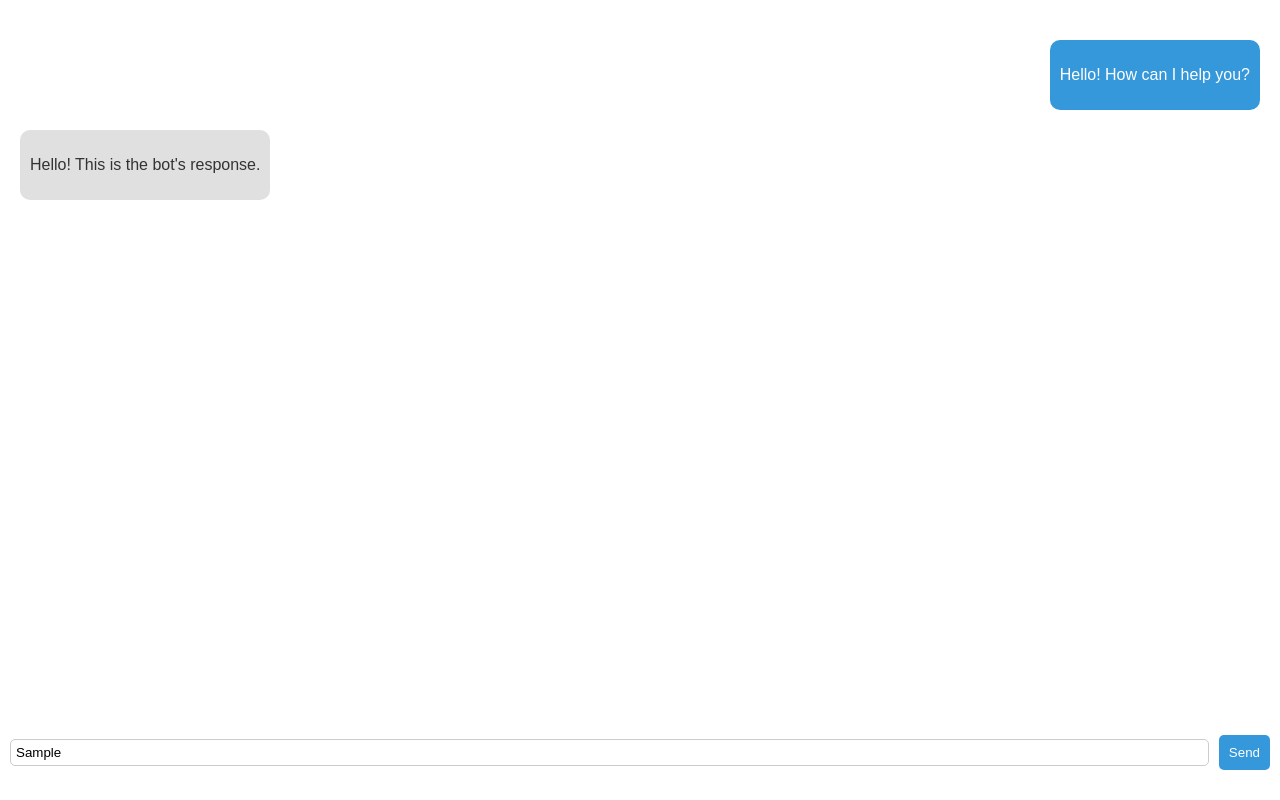
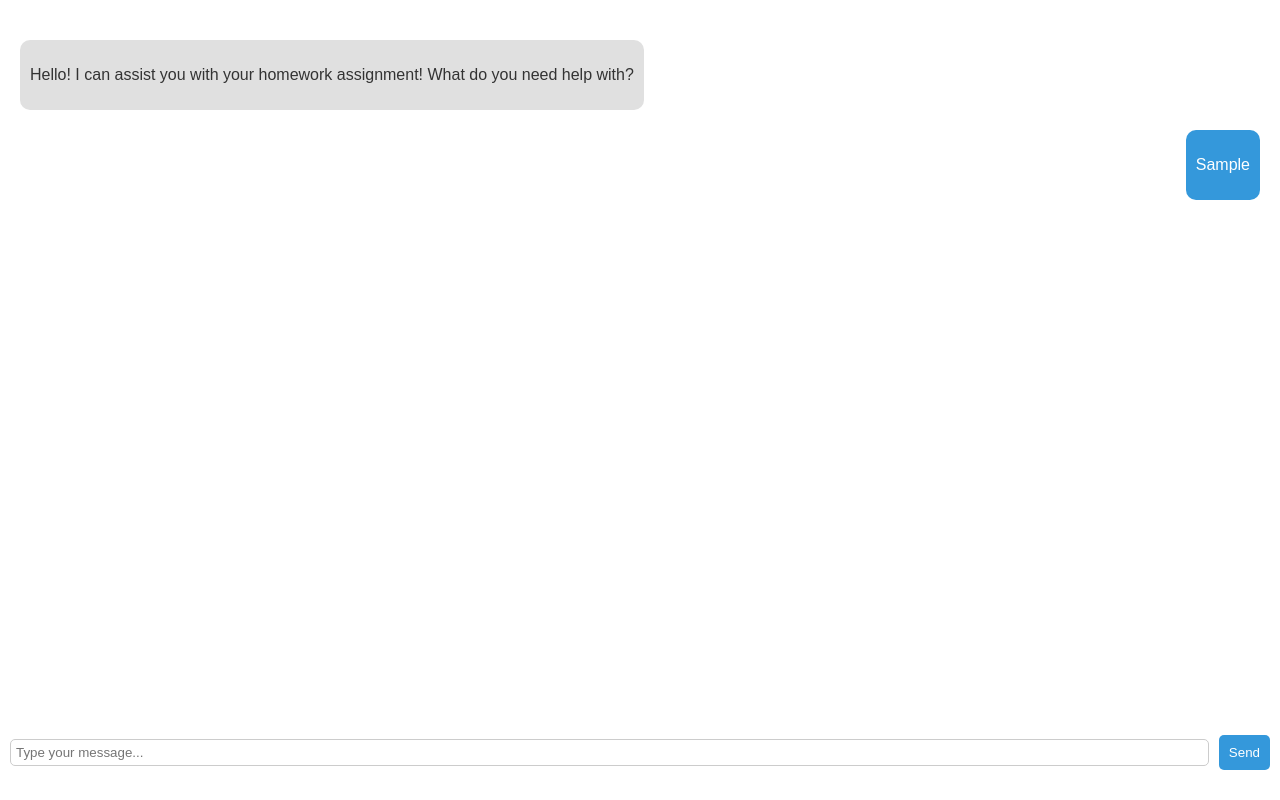
Before and after one commit to bacowan/llmHelp, a website: page web/index.html in a window 1280 px wide. Both pictures are taken after typing "Sample" into the empty fields and a click on the button "Send". Drawn offline with Linux system fonts and the light colour scheme.

Commit message:
ability to type in messages

```diff
--- a/src/extension.ts
+++ b/src/extension.ts
@@ -15,7 +15,6 @@ export function activate(context: vscode.ExtensionContext) {
 					enableScripts: true
 				}
 			);
-
 
 			function loadExternalFile(oldFileName: string, html: string): string {
 				const onDiskPath = vscode.Uri.joinPath(context.extensionUri, 'web', oldFileName);
--- a/web/index.html
+++ b/web/index.html
@@ -6,22 +6,21 @@
     <meta http-equiv="Content-Security-Policy" content="default-src self; img-src vscode-webview-resource:; script-src vscode-webview-resource: 'self' 'unsafe-inline'; style-src vscode-webview-resource: 'self' 'unsafe-inline'; ">
     <title>Simple Chat Interface</title>
     <link rel="stylesheet" type="text/css" href="styles.css">
-    <script src="index.js"></script>
 </head>
 <body>
     <div class="chat-container">
-        <div class="message user">
-            <p>Hello! How can I help you?</p>
-        </div>
-        <div class="message bot">
-            <p>Hello! This is the bot's response.</p>
+        <div id="chat-container" class="chat-message-container">
+            <div class="message bot">
+                <p>Hello! I can assist you with your homework assignment! What do you need help with?</p>
+            </div>
         </div>
         <!-- You can add more messages here -->
 
         <div class="message-input-container">
-            <input type="text" class="message-input" placeholder="Type your message...">
-            <button class="send-button">Send</button>
+            <input id="message-box" type="text" class="message-input" placeholder="Type your message...">
+            <button id="send-button" class="send-button">Send</button>
         </div>
     </div>
+    <script src="index.js"></script>
 </body>
 </html>
--- a/web/index.js
+++ b/web/index.js
@@ -1 +1,22 @@
-alert("hi");
+function sendClicked() {
+    messageBox = document.getElementById("message-box");
+    addMessage(messageBox.value, "user");
+    messageBox.value = "";
+    chatContainer.scrollTop = chatContainer.scrollHeight;
+}
+
+function addMessage(text, role) {
+    chatContainer = document.getElementById("chat-container");
+
+    userMessageBubble = document.createElement("div");
+    userMessageBubble.classList.add("message");
+    userMessageBubble.classList.add(role);
+    userMessageTextP = document.createElement("p");
+    userMessageText = document.createTextNode(text);
+    userMessageTextP.appendChild(userMessageText);
+    userMessageBubble.appendChild(userMessageTextP);
+
+    chatContainer.appendChild(userMessageBubble);
+}
+
+document.getElementById("send-button").addEventListener("click", sendClicked);
--- a/web/styles.css
+++ b/web/styles.css
@@ -15,6 +15,12 @@ body {
     margin: 20px auto;
     padding: 10px;
     border-radius: 5px;
+}
+
+.chat-message-container {
+    display: flex;
+    flex-direction: column;
+    overflow-y: scroll;
 }
 
 .message {
```
